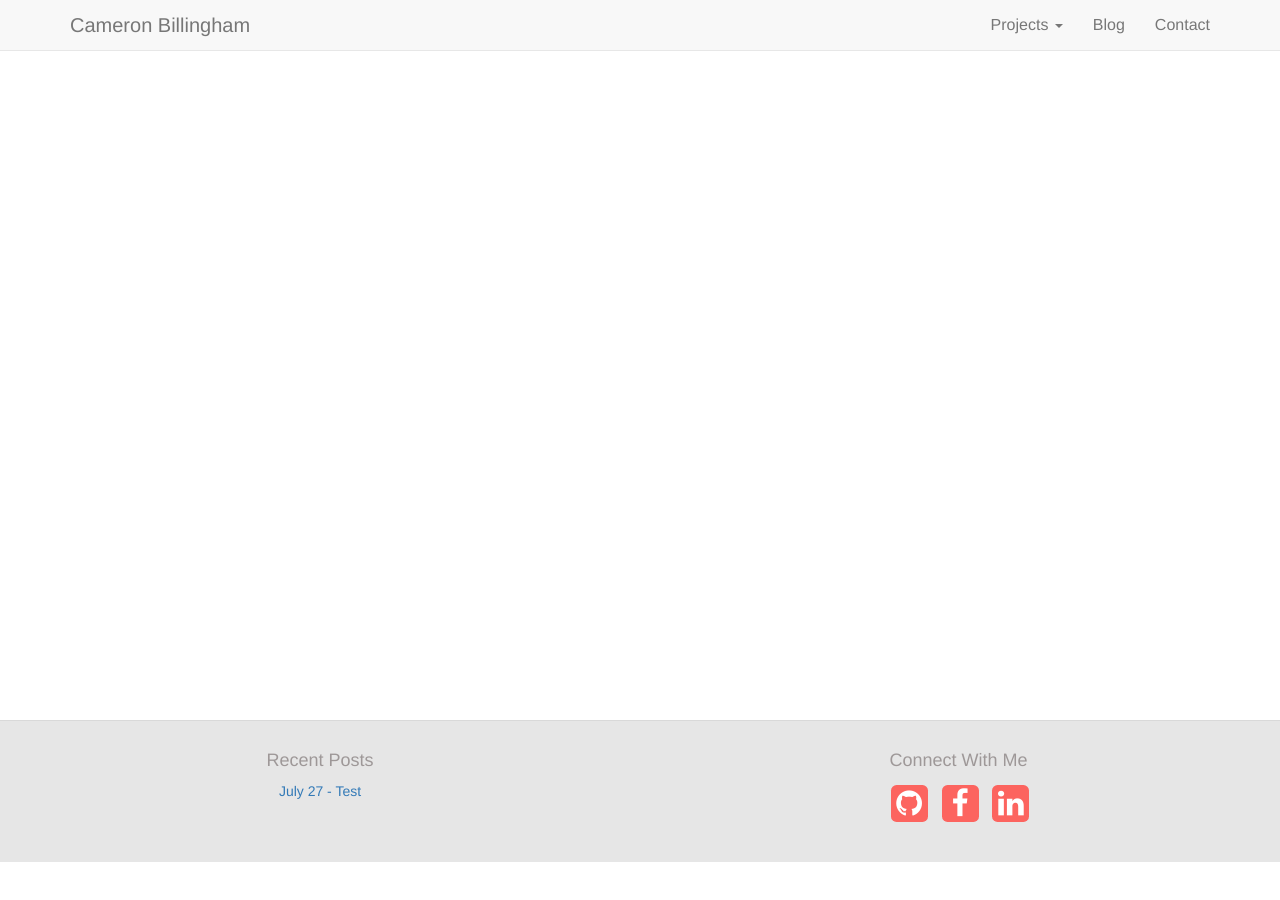
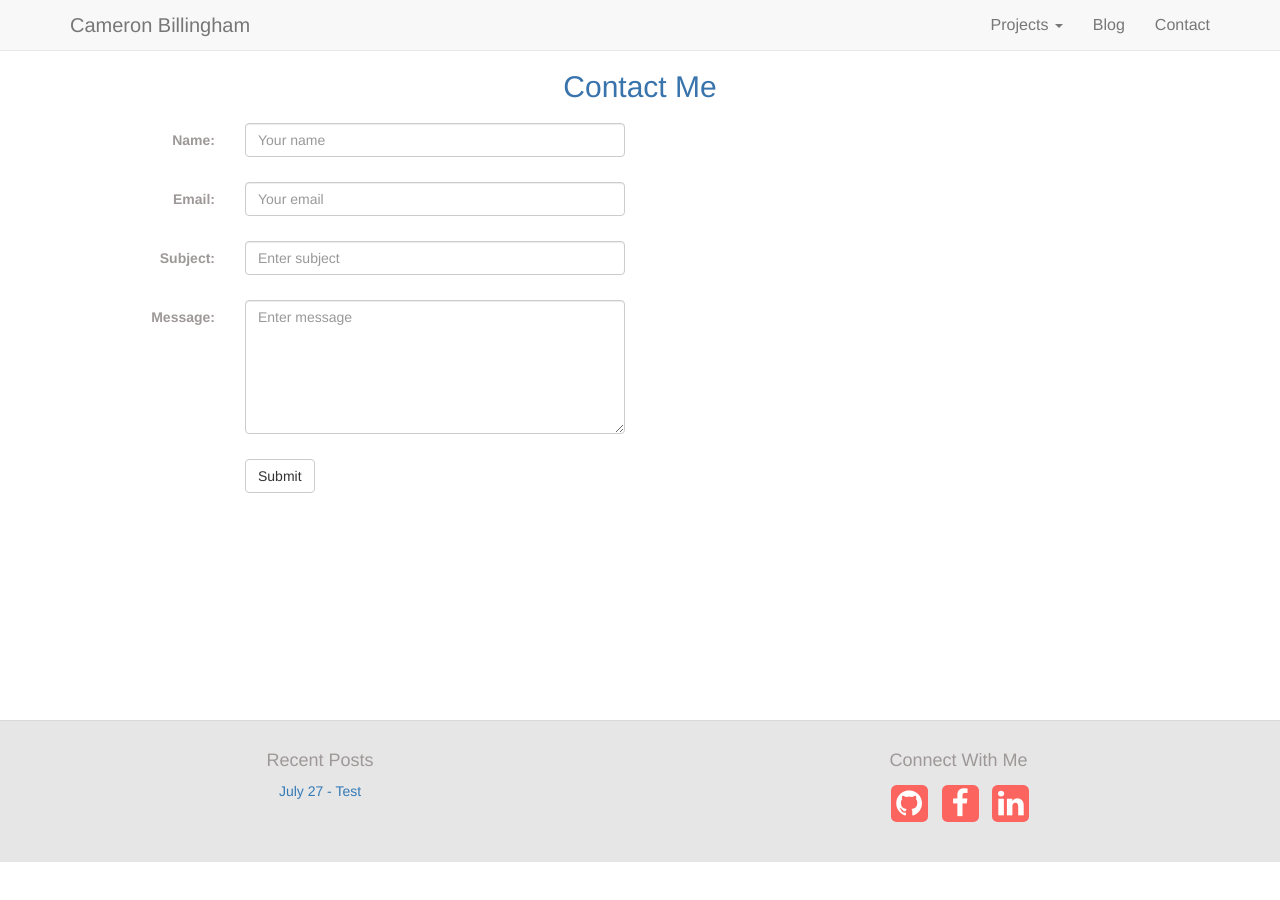
Before and after one commit to cbillingham/cbillingham.github.io, a Jekyll site: the page built from contact.html, in a window 1280 px wide. Built offline with Jekyll 4.4.1, drawn with Linux system fonts in a browser that asks for light colours; nearby versions of some CDN libraries.

Commit message:
start on contact page

```diff
--- a/_includes/footer.html
+++ b/_includes/footer.html
@@ -23,11 +23,11 @@
       </div>
       <div class="row">
         <ul class="list-inline social-buttons center-block">
-          <li><a href="https://github.com/DrkSephy"><i class="fa fa-github"></i></a>
+          <li><a target="_blank" href="https://github.com/cbillingham"><i class="fa fa-github"></i></a>
           </li>
-          <li><a href="https://bitbucket.org/DrkSephy"><i class="fa fa-facebook"></i></a>
+          <li><a target="_blank" href="https://www.facebook.com/cameron.billingham.1"><i class="fa fa-facebook"></i></a>
           </li>
-          <li><a href="https://www.linkedin.com/in/drksephy"><i class="fa fa-linkedin"></i></a>
+          <li><a target="_blank" href="https://www.linkedin.com/in/cameron-billingham"><i class="fa fa-linkedin"></i></a>
           </li>
         </ul>
       </div>
--- /dev/null
+++ b/_layouts/page.html
@@ -0,0 +1,11 @@
+---
+layout: default
+---
+<div class="container">
+  <div class="row">
+    <div class="text-center">
+      <h2 class="headers">{{page.title}}</h2>
+    </div>
+  </div>
+</div>
+{{content}}
--- a/code.html
+++ b/code.html
@@ -1,4 +1,4 @@
 ---
-layout: default
+layout: page
 title: Software Projects
 ---
--- a/contact.html
+++ b/contact.html
@@ -1,4 +1,53 @@
 ---
-layout: default
-title: Contact
+layout: page
+title: Contact Me
 ---
+
+<div class="container">
+  <div class="row">
+    <div id="success" class="collapse">
+      <div class="alert alert-info">
+        <button type="button" class="close" data-toggle="collapse" href="#success">
+          <span class="fa fa-remove" aria-hidden="true"></span>
+        </button>
+        <strong>Your message has been submitted!</strong> I'll get back to you as soon as I can. Thanks!
+      </div>
+    </div>
+  </div>
+  <div class="row">
+    <form class="form-horizontal"> <!-- action="https://getsimpleform.com/messages?form_api_token=e6237707ba0b42fc6ffdbd7a3517d74c" method="post"> -->
+      <div class="form-group">
+        <!-- all your input fields here.... -->
+        <div class="form-group">
+          <label class="control-label col-sm-2" for="email">Name:</label>
+          <div class="col-sm-4">
+            <input type="text" name="name" class="form-control" placeholder="Your name">
+          </div>
+        </div>
+        <div class="form-group">
+          <label class="control-label col-sm-2" for="email">Email:</label>
+          <div class="col-sm-4">
+            <input type="text" name="email" class="form-control" placeholder="Your email">
+          </div>
+        </div>
+        <div class="form-group">
+          <label class="control-label col-sm-2" for="email">Subject:</label>
+          <div class="col-sm-4">
+            <input type="text" name="subject" class="form-control" placeholder="Enter subject">
+          </div>
+        </div>
+        <div class="form-group">
+          <label class="control-label col-sm-2" for="email">Message:</label>
+          <div class="col-sm-4">
+            <textarea type="text" class="form-control" placeholder="Enter message" rows="6"></textarea>
+          </div>
+        </div>
+        <div class="form-group">
+          <div class="col-sm-offset-2 col-sm-10">
+            <button type="submit" data-toggle="collapse" href="#success" class="btn btn-default">Submit</button>
+          </div>
+        </div>
+      </div>
+    </form>
+  </div>
+</div>
--- a/film.html
+++ b/film.html
@@ -1,4 +1,4 @@
 ---
-layout: default
+layout: page
 title: Film Projects
 ---
```
Also changed, not shown: blog.html (+5 -5 lines).
